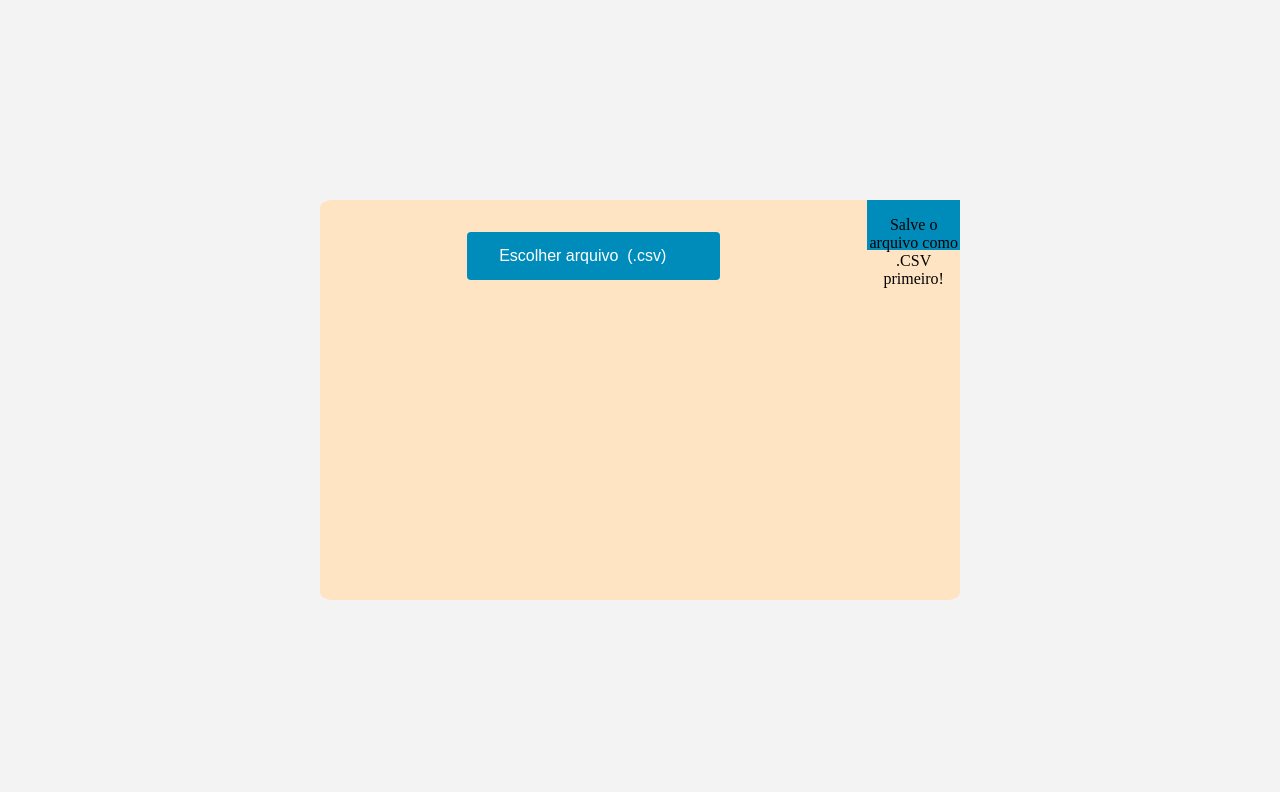
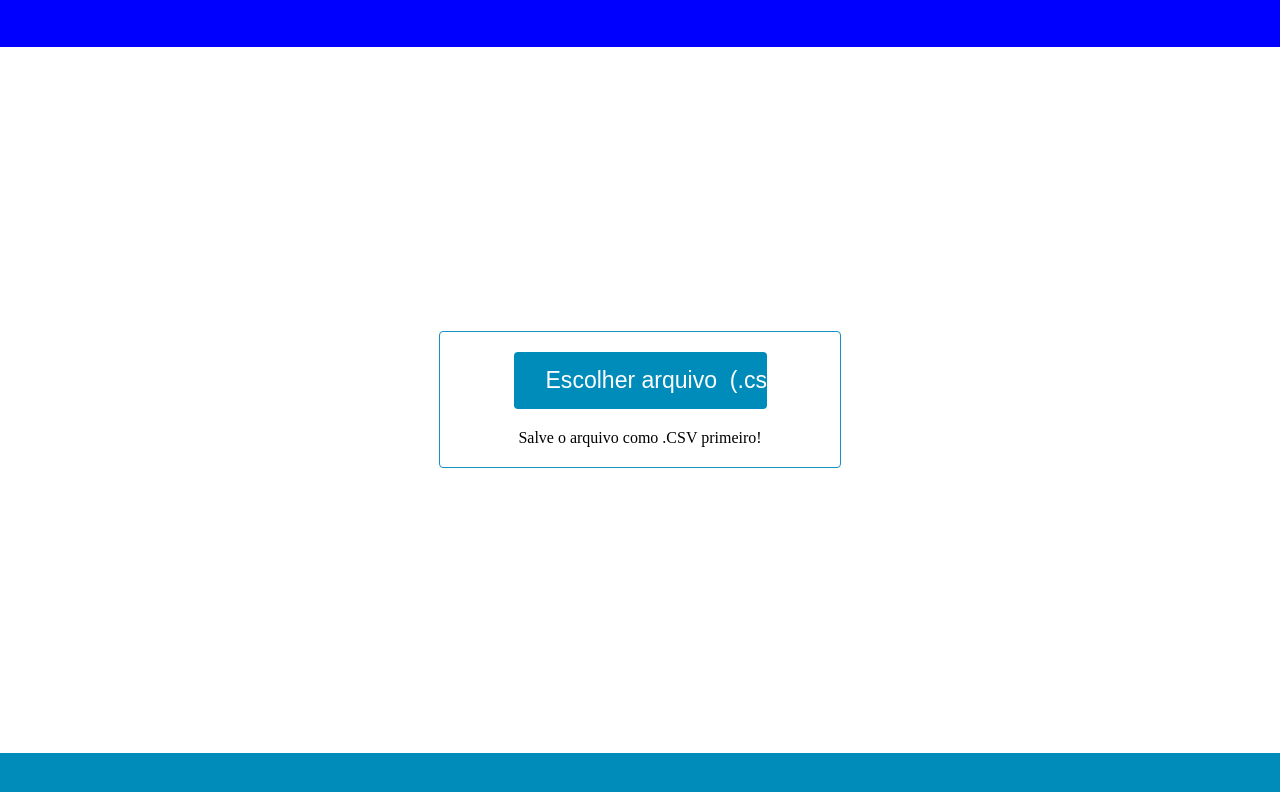
Before and after one commit to RodrigoSchiavone/Busca-preco-LEGO, a website: page public/index.html in a window 1280 px wide. Drawn offline with Linux system fonts and the light colour scheme.

Commit message:
alinhando a home

```diff
--- a/public/css/stylesheet.css
+++ b/public/css/stylesheet.css
@@ -1,6 +1,6 @@
 html,
 body {
-  background: rgb(243, 243, 243);
+
   box-sizing: border-bx;
   margin: 0;
   padding: 0;
@@ -15,33 +15,24 @@ body {
   height: 100vh;
 
   display: grid;
-  grid-template-columns: 1fr 2fr 2fr 1fr;
-  grid-template-rows: 5fr  70fr 5fr;
-  grid-template-areas: "header header header header"
-                        "g main main aside"
-                        "footer footer footer footer"
-
+  grid-template-columns: 1fr;
+  grid-template-rows: 1fr 15fr 1fr;
+  grid-template-areas: "header"
+                        "main"
+                        "footer"
 }
 
 
 
 header {
+  grid-area: header;
+  background-color: blue;
 
-
-  grid-area: header;
 }
 
 footer {
-
   grid-area: footer;
-
-}
-
-aside{
-
-  grid-area: aside;
-  justify-self: end;
-  align-self: center;
+  background-color: #008CBA;
 }
 
 main{
@@ -50,65 +41,28 @@ main{
   border-radius: 4px;
   justify-self:center;
   align-self:center;
-}
-
-button {
-  background-color: #008CBA;
-  border-radius: 4px;
-  border: none;
-  margin-block: 5px;
-  margin-inline: 5px;
-  color: white;
-  padding: 15px 32px;
-  text-align: center;
-  text-decoration: none;
-  display: inline-block;
-  font-size: 16px;
-  width: 25vw;
-  min-width: 180px;
-  cursor: pointer;
+  grid-template-columns: repeat(auto-fit, minmax(225px, 400px));
 
 }
 
-button:hover {
-  background-color: #49aed0;
-  box-shadow: 0 12px 16px 0 rgba(0, 0, 0, 0.24), 0 17px 50px 0 rgba(0, 0, 0, 0.19);
-}
 
 #input-box{
-  background-color: bisque;
-  width: 50vw;
-  height: 50vh;
-  display:flex;
-  border-radius: 2%;
-}
-
-#input-file {
-  opacity: 1;
-  margin-block: 5px;
-  margin-top: 5%;
-  margin-left: 23%;
-  margin-right: 23%;
-  height: 10%;
+  min-width: 400px;
+  border: 1px solid #008bbaec;
+  border-radius: 4px;
+  grid-template-columns: repeat(auto-fit, minmax(225px, 400px));
+    text-align: center;
+    justify-content: center;
+    grid-row-gap: 1em;
 }
 
 .custom-file-input {
+  margin-top: 5%;
   background-color: #008CBA;
   border-radius: 4px;
 
-}
-
-#text{
-  background-color: #008CBA;
-  text-align: center;
-  height: 50px;
-  width: 180px;
-
-
-
 
 }
-
 .custom-file-input:hover {
   background: #49aed0;
 }
@@ -118,16 +72,17 @@ button:hover {
 }
 
 .custom-file-input::before {
-
   content: 'Escolher arquivo  (.csv)';
   border: none;
   color: white;
   padding: 15px 32px;
-  text-align:justify;
   text-decoration: none;
   display: inline-block;
-  font-size: 16px;
+  font-size: 1.8vmax;
   cursor: pointer;
   width: 100%;
 
 }
+#text{
+  margin-block: 5%;
+}
--- a/public/index.html
+++ b/public/index.html
@@ -22,9 +22,7 @@
         </div>
       </div>
     </main>
-    <aside>
 
-    </aside>
 
 
 
```
